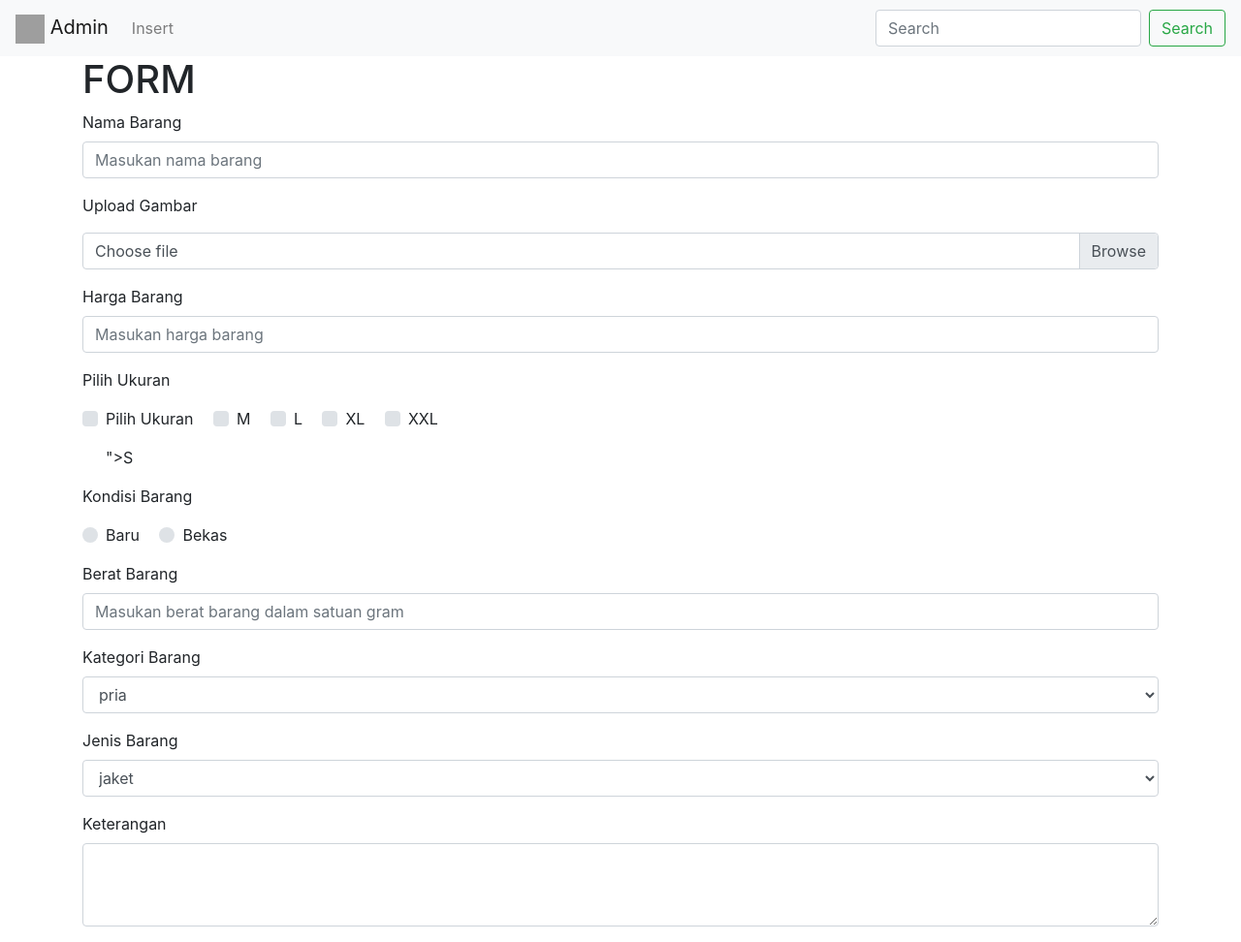
After one commit to ChristanFarel/ProgwebUAS, a PHP site: page /form.php in a window 1280 px wide. The commit adds this page. Shown: the whole page at 97% size. Run offline with PHP 8.4, Linux system fonts and the light colour scheme; grey boxes are pictures that could not be loaded.

Commit message:
form input admin

```diff
--- a/admin.php
+++ b/admin.php
@@ -22,7 +22,7 @@ $nomer = 1;
 
 <body>
     <nav class="navbar navbar-light bg-light justify-content-between">
-        <a class="navbar-brand" href="insert.php">Insert</a>
+        <a class="navbar-brand" href="form.php">Insert</a>
         <form class="form-inline">
             <input class="form-control mr-sm-2" type="search" placeholder="Search" aria-label="Search">
             <button class="btn btn-outline-success my-2 my-sm-0" type="submit">Search</button>
--- /dev/null
+++ b/form.php
@@ -0,0 +1,140 @@
+<?php
+require "function.php";
+?>
+
+<!DOCTYPE html>
+<html lang="en">
+
+<head>
+    <meta charset="UTF-8">
+    <meta http-equiv="X-UA-Compatible" content="IE=edge">
+    <meta name="viewport" content="width=device-width, initial-scale=1.0">
+    <title>FORM</title>
+    <link rel="stylesheet" href="https://maxcdn.bootstrapcdn.com/bootstrap/4.0.0/css/bootstrap.min.css" integrity="sha384-Gn5384xqQ1aoWXA+058RXPxPg6fy4IWvTNh0E263XmFcJlSAwiGgFAW/dAiS6JXm" crossorigin="anonymous">
+</head>
+
+<body>
+    <nav class="navbar navbar-expand-lg navbar-light bg-light">
+        <a class="navbar-brand" href="#">
+            <img src="backup_item/b.png" width="30" height="30" alt="">
+            Admin
+        </a>
+        <button class="navbar-toggler" type="button" data-toggle="collapse" data-target="#navbarSupportedContent" aria-controls="navbarSupportedContent" aria-expanded="false" aria-label="Toggle navigation">
+            <span class="navbar-toggler-icon"></span>
+        </button>
+
+        <div class="collapse navbar-collapse" id="navbarSupportedContent">
+            <ul class="navbar-nav mr-auto">
+                <li class="nav-item">
+                    <a class="nav-link" href="form.php">Insert</a>
+                </li>
+            </ul>
+            <form class="form-inline my-2 my-lg-0">
+                <input class="form-control mr-sm-2" type="search" placeholder="Search" aria-label="Search">
+                <button class="btn btn-outline-success my-2 my-sm-0" type="submit">Search</button>
+            </form>
+        </div>
+    </nav>
+
+    <div class="container">
+        <h1>FORM</h1>
+        <form method="POST" enctype="multipart/form-data">
+            <div class="form-group">
+                <label for="input-nama">Nama Barang</label>
+                <input class="form-control" type="text" placeholder="Masukan nama barang" id="input-nama" name="nama">
+            </div>
+
+            <div class="form-group">
+                <p>Upload Gambar</p>
+                <div class="custom-file">
+                    <input type="file" class="custom-file-input" id="input-gambar">
+                    <label class="custom-file-label" for="input-gambar" name="gambar">Choose file</label>
+                </div>
+            </div>
+
+            <div class="form-group">
+                <label for="input-harga">Harga Barang</label>
+                <input class="form-control" type="number" placeholder="Masukan harga barang" id="input-harga" name="harga">
+            </div>
+
+            <div class="form-group">
+                <p>Pilih Ukuran</p>
+                <div class="custom-control custom-checkbox custom-control-inline">
+                    <input type="checkbox" class="custom-control-input" id="ukuran-S">
+                    <label class="custom-control-label" for="ukuran-S" name="ukuran[]<div class=" form-group">
+                        <p>Pilih Ukuran</p>
+                        ">S
+                    </label>
+                </div>
+
+                <div class="custom-control custom-checkbox custom-control-inline">
+                    <input type="checkbox" class="custom-control-input" id="ukuran-M">
+                    <label class="custom-control-label" for="ukuran-M" name="ukuran[]">M</label>
+                </div>
+
+                <div class="custom-control custom-checkbox custom-control-inline">
+                    <input type="checkbox" class="custom-control-input" id="ukuran-L">
+                    <label class="custom-control-label" for="ukuran-L" name="ukuran[]">L</label>
+                </div>
+
+                <div class="custom-control custom-checkbox custom-control-inline">
+                    <input type="checkbox" class="custom-control-input" id="ukuran-XL">
+                    <label class="custom-control-label" for="ukuran-XL" name="ukuran[]">XL</label>
+                </div>
+
+                <div class="custom-control custom-checkbox custom-control-inline">
+                    <input type="checkbox" class="custom-control-input" id="ukuran-XXL">
+                    <label class="custom-control-label" for="ukuran-XXL" name="ukuran[]">XXL</label>
+                </div>
+            </div>
+
+            <div class="form-group">
+                <p>Kondisi Barang</p>
+                <div class="custom-control custom-radio custom-control-inline">
+                    <input type="radio" id="input-baru" name="kondisi" class="custom-control-input">
+                    <label class="custom-control-label" for="input-baru">Baru</label>
+                </div>
+                <div class="custom-control custom-radio custom-control-inline">
+                    <input type="radio" id="input-bekas" name="kondisi" class="custom-control-input" value="bekas">
+                    <label class="custom-control-label" for="input-bekas">Bekas</label>
+                </div>
+            </div>
+
+            <div class="form-group">
+                <label for="input-berat">Berat Barang</label>
+                <input class="form-control" type="number" placeholder="Masukan berat barang dalam satuan gram" id="input-berat" name="harga" step="0.01">
+            </div>
+
+            <div class="form-group">
+                <label for="input-kategori">Kategori Barang</label>
+                <select class="form-control" id="input-kategori" name="kategori">
+                    <option value="pria">pria</option>
+                    <option value="wanita">wanita</option>
+                    <option value="anak">anak</option>
+                    <option value="dewasa">dewasa</option>
+                    <option value="discount">discount</option>
+                </select>
+            </div>
+
+            <div class="form-group">
+                <label for="input-jenis">Jenis Barang</label>
+                <select class="form-control" id="input-jenis" name="jenis">
+                    <option>jaket</option>
+                    <option>baju</option>
+                    <option>celana pendek</option>
+                    <option>celana panjang</option>
+                </select>
+            </div>
+
+            <div class="form-group">
+                <label for="input-keterangan">Keterangan</label>
+                <textarea class="form-control" id="input-keterangan" rows="3" name="keterangan"></textarea>
+            </div>
+
+            <!-- <div class="form-group">
+            </div> -->
+        </form>
+    </div>
+</body>
+
+</html>
--- a/function.php
+++ b/function.php
@@ -1,2 +1,2 @@
 <?php
-$conn  = mysqli_connect('localhost','root','','toko_baju');
+$conn  = mysqli_connect('100.26.220.127','progweb','','toko_baju');
--- a/logout.php
+++ b/logout.php
@@ -2,4 +2,4 @@
 session_start();
 session_unset();
 session_destroy();
-header('Location: login.php');
+header('Location: index.php');
```
